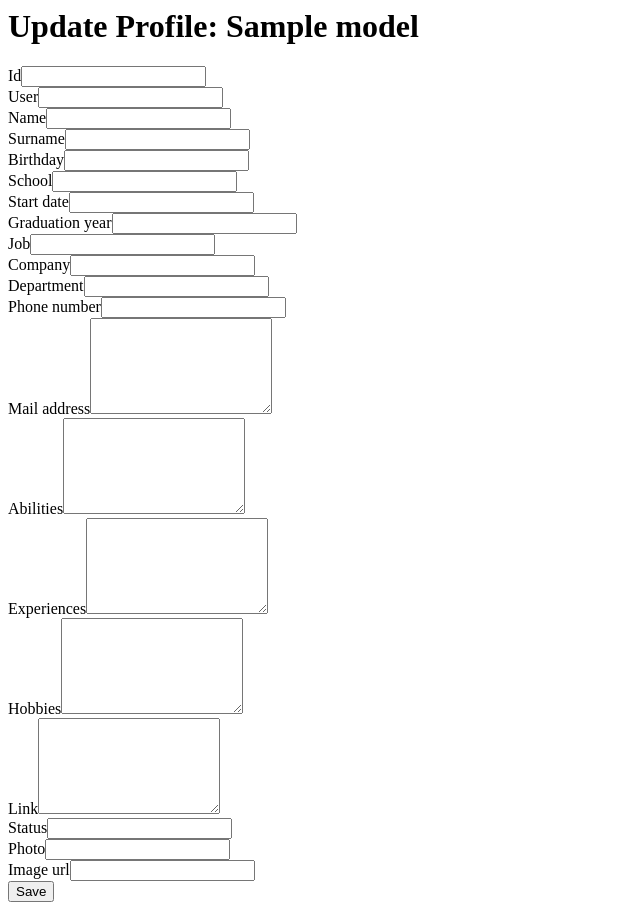
After one commit to gencbusra/portal-profile, a PHP site: template views/backend/default/update.php in a window 1280 px wide. The commit adds this page. Shown: the whole page, without its empty margins (0-640 px from the left). Run offline with PHP 8.4, Linux system fonts and the light colour scheme; the template is opened without the code that fills it: most values are stand-ins (such as "Sample title", 1, 10 or a date in 2020); form fields are guessed from the names that the template uses; some libraries are stand-ins or nearby versions.

Commit message:
Add files via upload

```diff
--- /dev/null
+++ b/views/backend/default/_form.php
@@ -0,0 +1,61 @@
+<?php
+
+use yii\helpers\Html;
+use yii\widgets\ActiveForm;
+
+/* @var $this yii\web\View */
+/* @var $model vendor\kouosl\profil\models\Profile */
+/* @var $form yii\widgets\ActiveForm */
+?>
+
+<div class="profile-form">
+
+    <?php $form = ActiveForm::begin(); ?>
+
+    <?= $form->field($model, 'id')->textInput() ?>
+
+    <?= $form->field($model, 'user_id')->textInput() ?>
+
+    <?= $form->field($model, 'name')->textInput(['maxlength' => true]) ?>
+
+    <?= $form->field($model, 'surname')->textInput() ?>
+
+    <?= $form->field($model, 'birthday')->textInput() ?>
+
+    <?= $form->field($model, 'school')->textInput(['maxlength' => true]) ?>
+
+    <?= $form->field($model, 'start_date')->textInput() ?>
+
+    <?= $form->field($model, 'graduation_year')->textInput() ?>
+
+    <?= $form->field($model, 'job')->textInput(['maxlength' => true]) ?>
+
+    <?= $form->field($model, 'company')->textInput(['maxlength' => true]) ?>
+
+    <?= $form->field($model, 'department')->textInput(['maxlength' => true]) ?>
+
+    <?= $form->field($model, 'phone_number')->textInput() ?>
+
+    <?= $form->field($model, 'mail_address')->textarea(['rows' => 6]) ?>
+
+    <?= $form->field($model, 'abilities')->textarea(['rows' => 6]) ?>
+
+    <?= $form->field($model, 'experiences')->textarea(['rows' => 6]) ?>
+
+    <?= $form->field($model, 'hobbies')->textarea(['rows' => 6]) ?>
+
+    <?= $form->field($model, 'link')->textarea(['rows' => 6]) ?>
+
+    <?= $form->field($model, 'status')->textInput(['maxlength' => true]) ?>
+
+    <?= $form->field($model, 'photo')->textInput() ?>
+
+    <?= $form->field($model, 'image_url')->textInput() ?>
+
+    <div class="form-group">
+        <?= Html::submitButton('Save', ['class' => 'btn btn-success']) ?>
+    </div>
+
+    <?php ActiveForm::end(); ?>
+
+</div>
--- /dev/null
+++ b/views/backend/default/update.php
@@ -0,0 +1,21 @@
+<?php
+
+use yii\helpers\Html;
+
+/* @var $this yii\web\View */
+/* @var $model vendor\kouosl\profil\models\Profile */
+
+$this->title = 'Update Profile: ' . $model->name;
+$this->params['breadcrumbs'][] = ['label' => 'Profiles', 'url' => ['index']];
+$this->params['breadcrumbs'][] = ['label' => $model->name, 'url' => ['view', 'id' => $model->id]];
+$this->params['breadcrumbs'][] = 'Update';
+?>
+<div class="profile-update">
+
+    <h1><?= Html::encode($this->title) ?></h1>
+
+    <?= $this->render('_form', [
+        'model' => $model,
+    ]) ?>
+
+</div>
```
Also changed, not shown: views/backend/default/_search.php (added, +65 -0 lines), views/backend/default/create.php (added, +20 -0 lines), views/backend/default/index.php (+47 -7 lines), views/backend/default/view.php (added, +55 -0 lines).
